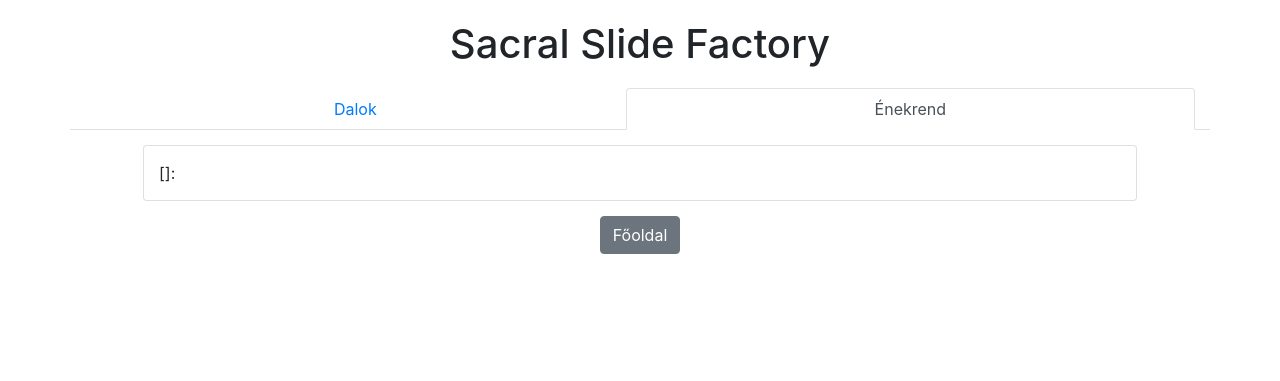
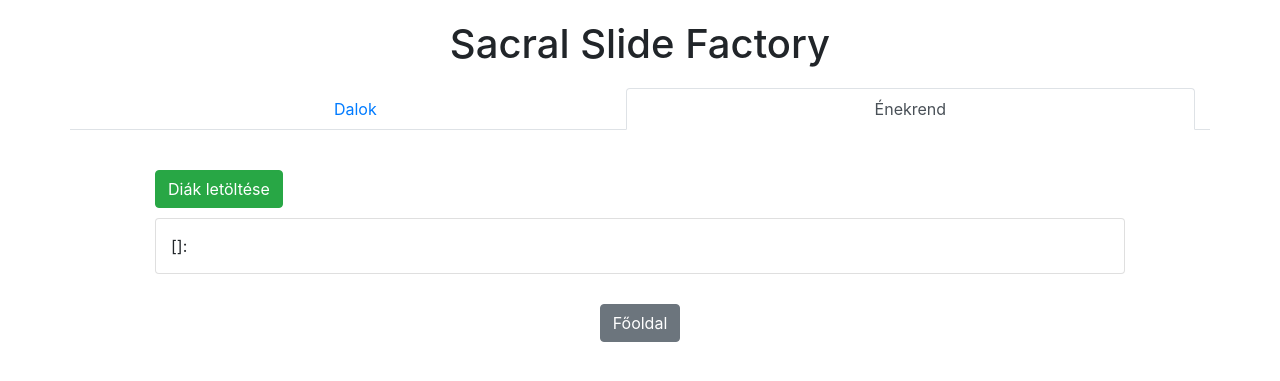
Before and after one commit to zslim/song-slides, a Flask app: template templates/index.html in a window 1280 px wide, after a click on "Énekrend". Shown: the top 381 px of the page. Run offline with Flask 2, Linux system fonts and the light colour scheme; the template is opened without the code that fills it: most values are stand-ins (such as "Sample title", 1, 10 or a date in 2020); some libraries are stand-ins or nearby versions.

Commit message:
implemented slide downloading

```diff
--- a/app.py
+++ b/app.py
@@ -1,5 +1,7 @@
-from flask import Flask, render_template, make_response, jsonify, request, session, redirect, url_for
+from flask import Flask, render_template, make_response, jsonify, request, session, redirect, url_for, send_file
 import data_manager
+import utils
+import file_handler
 
 app = Flask(__name__)
 
@@ -19,7 +21,7 @@
 
 
 @app.route("/api/collection/add-song", methods=["POST"])
-def add_song_to_collection():
+def add_song_to_collection():  # TODO: if song on place exists then delete it first
     new_song_data = request.form.to_dict()
     if "collection" not in session:
         session["collection"] = [new_song_data]
@@ -44,6 +46,19 @@
     return redirect(url_for("index"))
 
 
+@app.route("/api/download-slides")
+def download_slides():
+    if "collection" not in session:
+        return make_response("No song selected", 404)
+    else:
+        ordered_collection = utils.sort_list_of_dicts(session["collection"], "placeId")
+        tuple_of_song_ids = utils.get_values_of_identical_keys(ordered_collection, "id")
+        slide_paths = data_manager.get_slide_paths_by_song_id(tuple_of_song_ids)
+        path_of_zipfile = file_handler.zip_slides(slide_paths)
+        return send_file(path_of_zipfile, as_attachment=True, attachment_filename="slides.zip")
+        # TODO: give different name to the downloaded file
+
+
 if __name__ == '__main__':
     app.secret_key = "Mr. Slade Wilson"
     app.run(
--- a/file_handler.py
+++ b/file_handler.py
@@ -1,4 +1,4 @@
-import os, os.path
+import os
 import zipfile
 
 
@@ -21,7 +21,7 @@
 
     with zipfile.ZipFile(path_of_zipfile, "w") as temporary_zip:
         for (index, path) in enumerate(list_of_slide_paths):
-            name_in_zip = f"alma{index + 1:04}.jpg"
+            name_in_zip = f"alma{index + 1:04}.png"
             temporary_zip.write(path, arcname=name_in_zip)
 
     return path_of_zipfile
--- a/static/scripts/collecting_songs.js
+++ b/static/scripts/collecting_songs.js
@@ -26,7 +26,7 @@
         let songTitleFrame = document.querySelector(`#collection-tab-row-${placeId} .song-title-frame`);
         songTitleFrame.innerText = songTitle;
     },
-    initDropSongItems: function () {
+    initDropSongItems: function () {  // TODO: put bin icon into split button instead
         let dropSongItems = document.querySelectorAll(".drop-from-collection");
         for (let item of dropSongItems) {
             let songId = item.dataset["id"];
@@ -39,6 +39,7 @@
                     $.post(initPage.urls.removeSong, requestData, function () {
                         songCollector.setOriginalDropdownButton(dropdownButton);
                         songCollector.disableDropFromCollection(songId);
+                        // TODO: delete dropped song from collection tab
                     })
                 }
             })
--- a/static/scripts/downloader.js
+++ b/static/scripts/downloader.js
@@ -0,0 +1,8 @@
+download = {
+    initDownloadButton: function () {
+        let downloadButton = document.querySelector("#download-slides-button");
+        downloadButton.addEventListener("click", function () {
+            $.get(initPage.urls.downloadSlides)
+        })
+    }
+};
--- a/static/scripts/init_page.js
+++ b/static/scripts/init_page.js
@@ -6,6 +6,7 @@
         initPage.urls["addSong"] = songsFrame.dataset["addSongUrl"];
         initPage.urls["removeSong"] = songsFrame.dataset["removeSongUrl"];
         initPage.urls["clearCollection"] = songsFrame.dataset["clearCollectionUrl"];
+        initPage.urls["downloadSlides"] = songsFrame.dataset["downloadSlidesUrl"];
     },
     getSongDetails: function (songId, callback) {
         let apiUrl = `${initPage.urls["root"]}api/song-details/${songId}`;
--- a/static/scripts/main.js
+++ b/static/scripts/main.js
@@ -2,6 +2,7 @@
     initPage.getUrls();
     initPage.initSongDetails();
     songCollector.init();
+    download.initDownloadButton();
 }
 
 main();
--- a/static/style/main.css
+++ b/static/style/main.css
@@ -4,6 +4,9 @@
 h1 {
     text-align: center;
     margin: 20px auto;
+}
+.tab-content {
+    margin: 15px;
 }
 .index-table-frame {
     padding: 15px;
@@ -18,7 +21,7 @@
     display: flex;
     align-items: center;
 }
-form.clear-collection-button-frame {
+form.button-frame, div#download-button-container {
     margin: 10px auto;
 }
 span.dropdown-item {
@@ -33,6 +36,6 @@
 footer {
     text-align: center;
 }
-.collection-tab-row {
+.song-place-frame, .song-title-frame {
     padding: 15px;
 }
--- a/templates/index.html
+++ b/templates/index.html
@@ -5,6 +5,7 @@
 {#    <script src="https://cdnjs.cloudflare.com/ajax/libs/handlebars.js/4.0.12/handlebars.amd.min.js"></script>#}
     <script src="{{ url_for("static", filename="scripts/init_page.js") }}" defer></script>
     <script src="{{ url_for("static", filename="scripts/collecting_songs.js") }}" defer></script>
+    <script src="{{ url_for("static", filename="scripts/downloader.js") }}" defer></script>
     <script src="{{ url_for("static", filename="scripts/main.js") }}" defer></script>
 {% endblock %}
 
@@ -20,8 +21,9 @@
              data-root-url="{{ root_url }}"
              data-add-song-url="{{ url_for("add_song_to_collection") }}"
              data-remove-song-url="{{ url_for("remove_song_from_collection") }}"
-             data-clear-collection-url="{{ url_for("clear_collection") }}">
-            <form action="{{ url_for("clear_collection") }}" method="post" class="clear-collection-button-frame">
+             data-clear-collection-url="{{ url_for("clear_collection") }}"
+             data-download-slides-url="{{ url_for("download_slides") }}">
+            <form action="{{ url_for("clear_collection") }}" method="post" class="button-frame">
                 <button class="btn btn-danger" type="submit" id="clear-collection-button">
                     Énekrend kiürítése
                 </button>
@@ -63,13 +65,20 @@
         </div>
         <div class="container tab-pane fade index-table-frame" id="collection-tab" role="tabpanel">
 {#            <p id="collection-placeholder">Még nincs dal az énekrendben</p>#}
+            <form action="{{ url_for("download_slides") }}" method="get"
+                  class="button-frame" id="download-button-container">
+                <button class="btn btn-success" id="download-slides-button" type="submit">Diák letöltése</button>
+            </form>
+
             {% for item in list_of_places %}
             <div class="card">
-                <div class="row collection-tab-row" id="{{ "collection-tab-row-" ~ item["id"] }}">
-                    <div class="collection-tab-place-col col-sm-6">{{ item["place"] }}:</div>
+                <div class="row no-gutters collection-tab-row" id="{{ "collection-tab-row-" ~ item["id"] }}">
+                    <div class="collection-tab-place-col col-sm-6">
+                        <div class="song-place-frame">{{ item["place"] }}:</div>
+                    </div>
                     <div class="collection-tab-song-col col-sm-6">
                         <div class="song-title-frame"></div>
-                    </div>
+                    </div> {# TODO: show book & song number #}
                 </div>
             </div>
             {% endfor %}
```
Also changed, not shown: utils.py (+8 -9 lines).
